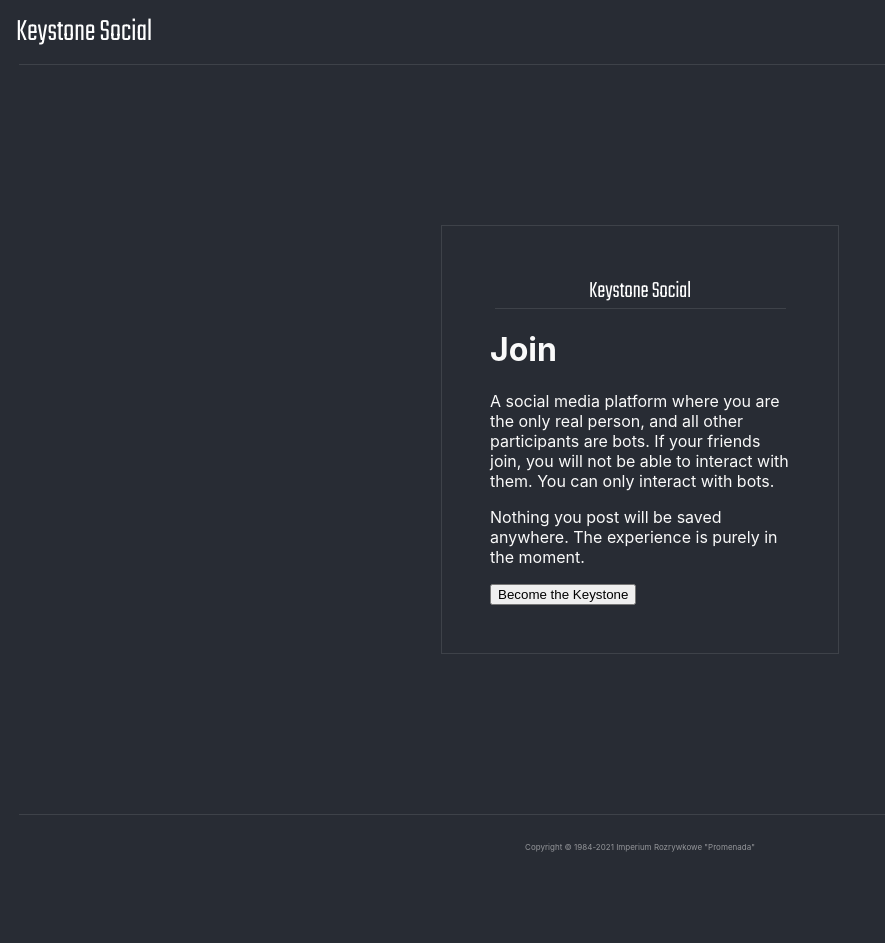
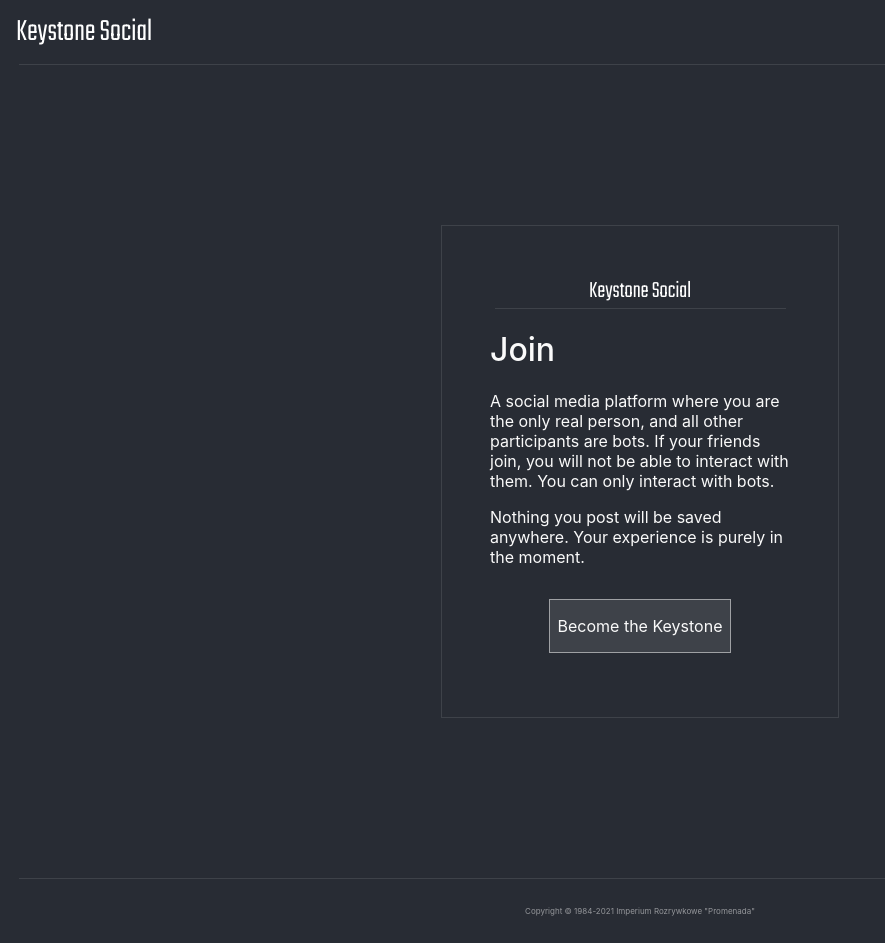
Before and after one commit to pensjonatus/keystone-social, a React (Create React App) app: page / in a window 1280 px wide. Shown: the whole page, without its empty margins (0-885 px from the left). Before the commit the page ends 879 px from the top, so only its background shows below. Built offline with nearby package versions, Linux system fonts and the light colour scheme.

Commit message:
add the feed page

```diff
--- a/package.json
+++ b/package.json
@@ -8,6 +8,7 @@
     "@testing-library/user-event": "^12.1.10",
     "react": "^17.0.1",
     "react-dom": "^17.0.1",
+    "react-router-dom": "^5.2.0",
     "react-scripts": "4.0.3",
     "web-vitals": "^1.0.1"
   },
--- a/src/App.js
+++ b/src/App.js
@@ -1,13 +1,24 @@
+import { BrowserRouter as Router, Switch, Route } from "react-router-dom";
 import Layout from "./components/layout/layout";
-import Join from "./pages/join";
+import Join from "./pages/join/join";
+import Feed from "./pages/feed/feed";
 
 function App() {
   return (
-    <div className="App">
-      <Layout>
-        <Join />
-      </Layout>
-    </div>
+    <Router>
+      <div className="App">
+        <Layout>
+          <Switch>
+            <Route path="/feed">
+              <Feed/>
+            </Route>
+            <Route path="/">
+              <Join />
+            </Route>
+          </Switch>
+        </Layout>
+      </div>
+    </Router>
   );
 }
 
--- a/src/components/layout/layout.css
+++ b/src/components/layout/layout.css
@@ -39,3 +39,31 @@ footer p {
   color: var(--color-gentle);
   font-size: 8px;
 }
+
+h1,
+h2,
+h3,
+h4,
+h5 {
+  font-weight: 500;
+}
+
+.buttonBar {
+  padding: 16px 0;
+}
+
+.button {
+  display: block;
+  width: fit-content;
+  margin: auto;
+  padding: 16px 8px;
+  border: 1px solid var(--color-gentle);
+  background-color: var(--color-slight);
+  color: var(--color-white);
+  text-decoration: none;
+}
+
+.button:hover {
+  background-color: white;
+  color: black;
+}
--- a/src/components/layout/layout.js
+++ b/src/components/layout/layout.js
@@ -6,9 +6,9 @@ export default function Layout({ children }) {
   return (
     <div>
       <header>
-        <a className="logo" href="/">
+        <div className="logo">
           <Logo />
-        </a>
+        </div>
       </header>
       <Border />
       <main>{children}</main>
--- /dev/null
+++ b/src/pages/feed/feed.js
@@ -0,0 +1,9 @@
+import styles from "./feed.module.css";
+
+export default function Feed() {
+  return (
+    <div className={styles.wrapper}>
+      <div>Some posts here</div>
+    </div>
+  );
+}
--- a/src/pages/join.js
+++ b/src/pages/join/join.js
@@ -1,6 +1,7 @@
-import Logo from "../components/layout/logo";
-import Border from "../components/layout/border";
+import Logo from "../../components/layout/logo";
+import Border from "../../components/layout/border";
 import styles from "./join.module.css";
+import { Link } from "react-router-dom";
 
 export default function Join() {
   return (
@@ -17,10 +18,14 @@ export default function Join() {
           able to interact with them. You can only interact with bots.
         </p>
         <p>
-          Nothing you post will be saved anywhere. The experience is purely in
+          Nothing you post will be saved anywhere. Your experience is purely in
           the moment.
         </p>
-        <button>Become the Keystone</button>
+        <div className="buttonBar">
+          <Link to="/feed" className="button">
+            Become the Keystone
+          </Link>
+        </div>
       </div>
     </div>
   );
```
Also changed, not shown: src/pages/feed/feed.module.css (added), src/pages/join/join.module.css (renamed from src/pages/join.module.css), 1 other file (tests, documents, lock files or other folders).
